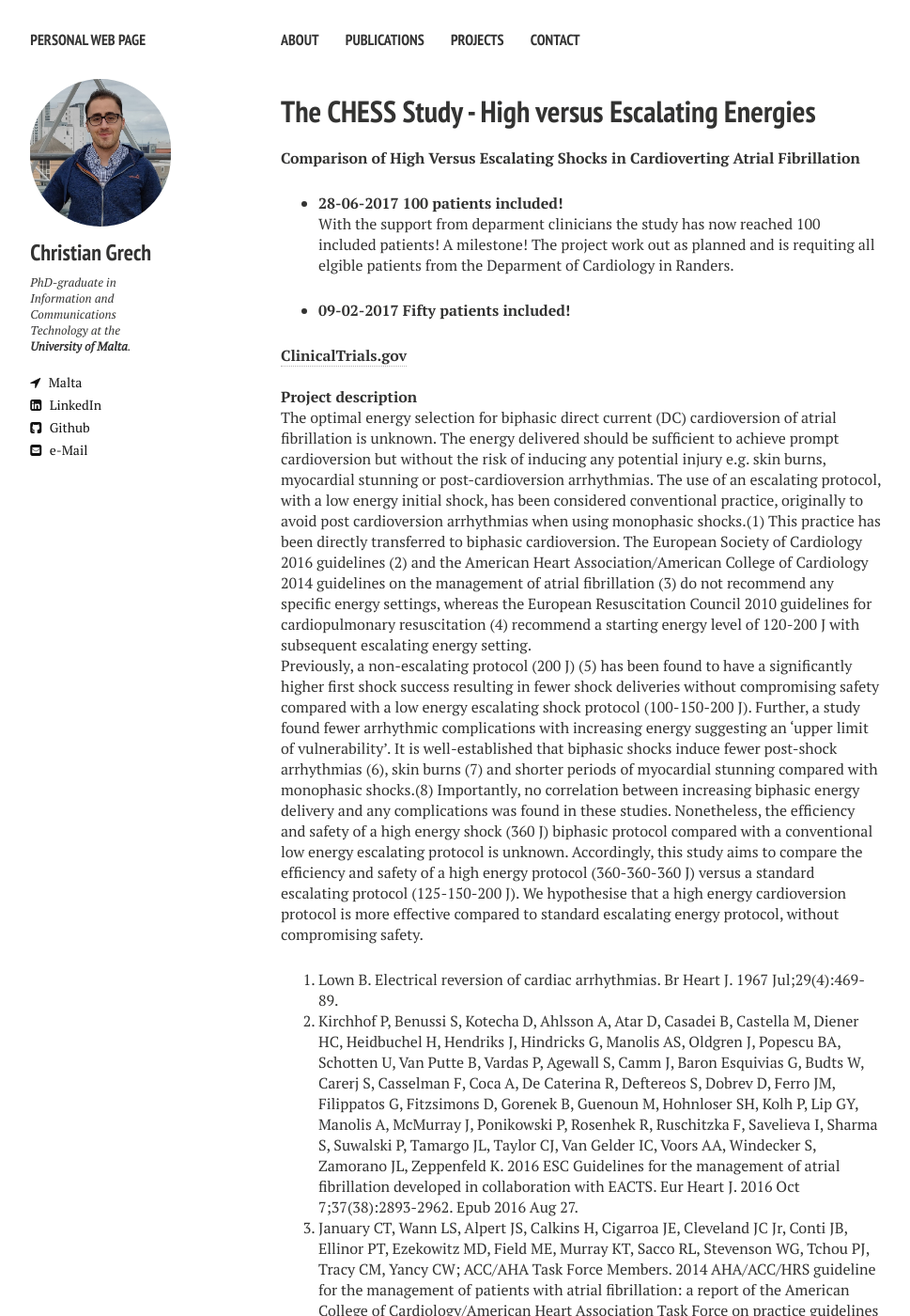
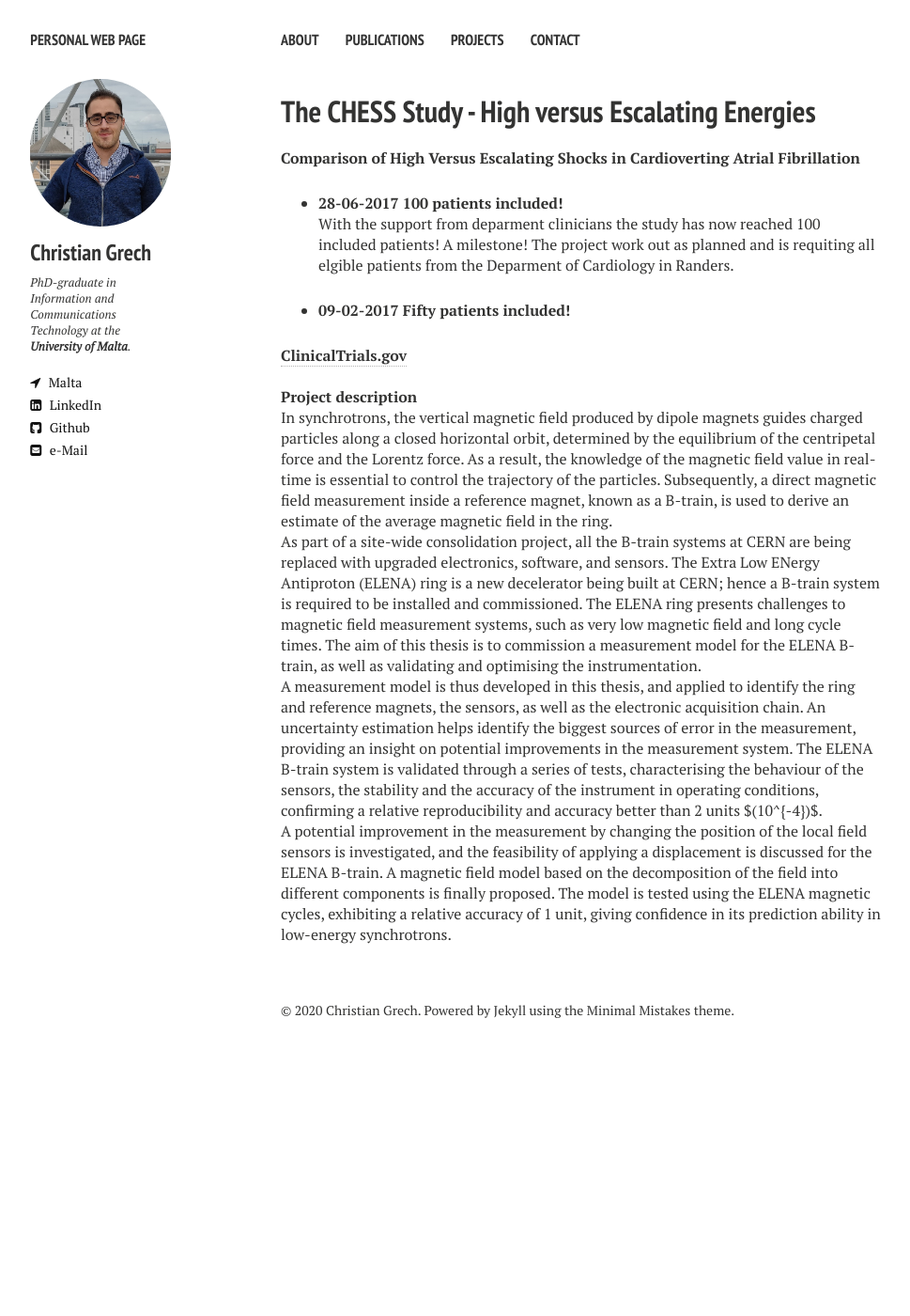
Before and after one commit to cgre23/cgre23.github.io, a Jekyll site: the page built from chess.md, in a window 1280 px wide and 1400 px high. Shown: the whole window at 94% size, without its empty margins (21-990 px from the left). Built offline with Jekyll 4.4.1, drawn with Linux system fonts in a browser that asks for light colours; nearby versions of some CDN libraries; some of the changed text lies outside the part shown.

```diff
--- a/chess.md
+++ b/chess.md
@@ -21,15 +21,10 @@ The project work out as planned and is requiting all elgible patients from the D
 <br>
 
 **Project description** <br>
-The optimal energy selection for biphasic direct current (DC) cardioversion of atrial fibrillation is unknown. The energy delivered should be sufficient to achieve prompt cardioversion but without the risk of inducing any potential injury e.g. skin burns, myocardial stunning or post-cardioversion arrhythmias. The use of an escalating protocol, with a low energy initial shock, has been considered conventional practice, originally to avoid post cardioversion arrhythmias when using monophasic shocks.(1) This practice has been directly transferred to biphasic cardioversion. The European Society of Cardiology 2016 guidelines (2) and the American Heart Association/American College of Cardiology 2014 guidelines on the management of atrial fibrillation (3) do not recommend any specific energy settings, whereas the European Resuscitation Council 2010 guidelines for cardiopulmonary resuscitation (4) recommend a starting energy level of 120-200 J with subsequent escalating energy setting.
+In synchrotrons, the vertical magnetic field produced by dipole magnets guides charged particles along a closed horizontal orbit, determined by the equilibrium of the centripetal force and the Lorentz force. As a result, the knowledge of the magnetic field value in real-time is essential to control the trajectory of the particles. Subsequently, a direct magnetic field measurement inside a reference magnet, known as a B-train, is used to derive an estimate of the average magnetic field in the ring.
 
-Previously, a non-escalating protocol (200 J) (5) has been found to have a significantly higher first shock success resulting in fewer shock deliveries without compromising safety compared with a low energy escalating shock protocol (100-150-200 J). Further, a study found fewer arrhythmic complications with increasing energy suggesting an 'upper limit of vulnerability'. It is well-established that biphasic shocks induce fewer post-shock arrhythmias (6), skin burns (7) and shorter periods of myocardial stunning compared with monophasic shocks.(8) Importantly, no correlation between increasing biphasic energy delivery and any complications was found in these studies. Nonetheless, the efficiency and safety of a high energy shock (360 J) biphasic protocol compared with a conventional low energy escalating protocol is unknown. Accordingly, this study aims to compare the efficiency and safety of a high energy protocol (360-360-360 J) versus a standard escalating protocol (125-150-200 J). We hypothesise that a high energy cardioversion protocol is more effective compared to standard escalating energy protocol, without compromising safety.
+As part of a site-wide consolidation project, all the B-train systems at CERN are being replaced with upgraded electronics, software, and sensors. The Extra Low ENergy Antiproton (ELENA) ring is a new decelerator being built at CERN; hence a B-train system is required to be installed and commissioned. The ELENA ring presents challenges to magnetic field measurement systems, such as very low magnetic field and long cycle times. The aim of this thesis is to commission a measurement model for the ELENA B-train, as well as validating and optimising the instrumentation.
 
-1. Lown B. Electrical reversion of cardiac arrhythmias. Br Heart J. 1967 Jul;29(4):469-89.
-2. Kirchhof P, Benussi S, Kotecha D, Ahlsson A, Atar D, Casadei B, Castella M, Diener HC, Heidbuchel H, Hendriks J, Hindricks G, Manolis AS, Oldgren J, Popescu BA, Schotten U, Van Putte B, Vardas P, Agewall S, Camm J, Baron Esquivias G, Budts W, Carerj S, Casselman F, Coca A, De Caterina R, Deftereos S, Dobrev D, Ferro JM, Filippatos G, Fitzsimons D, Gorenek B, Guenoun M, Hohnloser SH, Kolh P, Lip GY, Manolis A, McMurray J, Ponikowski P, Rosenhek R, Ruschitzka F, Savelieva I, Sharma S, Suwalski P, Tamargo JL, Taylor CJ, Van Gelder IC, Voors AA, Windecker S, Zamorano JL, Zeppenfeld K. 2016 ESC Guidelines for the management of atrial fibrillation developed in collaboration with EACTS. Eur Heart J. 2016 Oct 7;37(38):2893-2962. Epub 2016 Aug 27.
-3. January CT, Wann LS, Alpert JS, Calkins H, Cigarroa JE, Cleveland JC Jr, Conti JB, Ellinor PT, Ezekowitz MD, Field ME, Murray KT, Sacco RL, Stevenson WG, Tchou PJ, Tracy CM, Yancy CW; ACC/AHA Task Force Members. 2014 AHA/ACC/HRS guideline for the management of patients with atrial fibrillation: a report of the American College of Cardiology/American Heart Association Task Force on practice guidelines and the Heart Rhythm Society. Circulation. 2014 Dec 2;130(23):e199-267. doi: 10.1161/CIR.0000000000000041. Epub 2014 Mar 28. Erratum in: Circulation. 2014 Dec 2;130(23):e272-4.
-4. Deakin CD, Nolan JP, Sunde K, Koster RW. European Resuscitation Council Guidelines for Resuscitation 2010 Section 3. Electrical therapies: automated external defibrillators, defibrillation, cardioversion and pacing. Resuscitation. 2010 Oct;81(10):1293-304. doi: 10.1016/j.resuscitation.2010.08.008.
-5. Glover BM, Walsh SJ, McCann CJ, Moore MJ, Manoharan G, Dalzell GW, McAllister A, McClements B, McEneaney DJ, Trouton TG, Mathew TP, Adgey AA. Biphasic energy selection for transthoracic cardioversion of atrial fibrillation. The BEST AF Trial. Heart. 2008 Jul;94(7):884-7. Epub 2007 Jun 25.
-6. Ambler JJ, Deakin CD. A randomized controlled trial of efficacy and ST change following use of the Welch-Allyn MRL PIC biphasic waveform versus damped sine monophasic waveform for external DC cardioversion. Resuscitation. 2006 Nov;71(2):146-51. Epub 2006 Sep 20.
-7. Page RL, Kerber RE, Russell JK, Trouton T, Waktare J, Gallik D, Olgin JE, Ricard P, Dalzell GW, Reddy R, Lazzara R, Lee K, Carlson M, Halperin B, Bardy GH; BiCard Investigators. Biphasic versus monophasic shock waveform for conversion of atrial fibrillation: the results of an international randomized, double-blind multicenter trial. J Am Coll Cardiol. 2002 Jun 19;39(12):1956-63.
-8. Deakin CD, Ambler JJ. Post-shock myocardial stunning: a prospective randomised double-blind comparison of monophasic and biphasic waveforms. Resuscitation. 2006 Mar;68(3):329-33. Epub 2005 Dec 27.
+A measurement model is thus developed in this thesis, and applied to identify  the ring and reference magnets, the sensors, as well as the electronic acquisition chain. An uncertainty estimation helps identify the biggest sources of error in the measurement, providing an insight on potential improvements in the measurement system. The ELENA B-train system is validated through a series of tests, characterising the behaviour of the sensors, the stability and the accuracy of the instrument in operating conditions, confirming a relative reproducibility and accuracy better than 2 units $(10^{-4})$.
+
+A potential improvement in the measurement by changing the position of the local field sensors is investigated, and the feasibility of applying a displacement is discussed for the ELENA B-train. A magnetic field model based on the decomposition of the field into different components is finally proposed. The model is tested using the ELENA magnetic cycles, exhibiting a relative accuracy of 1 unit, giving confidence in its prediction ability in low-energy synchrotrons.
```
Also changed, not shown: index.md (+6 -5 lines), tools.md (+3 -0 lines).
